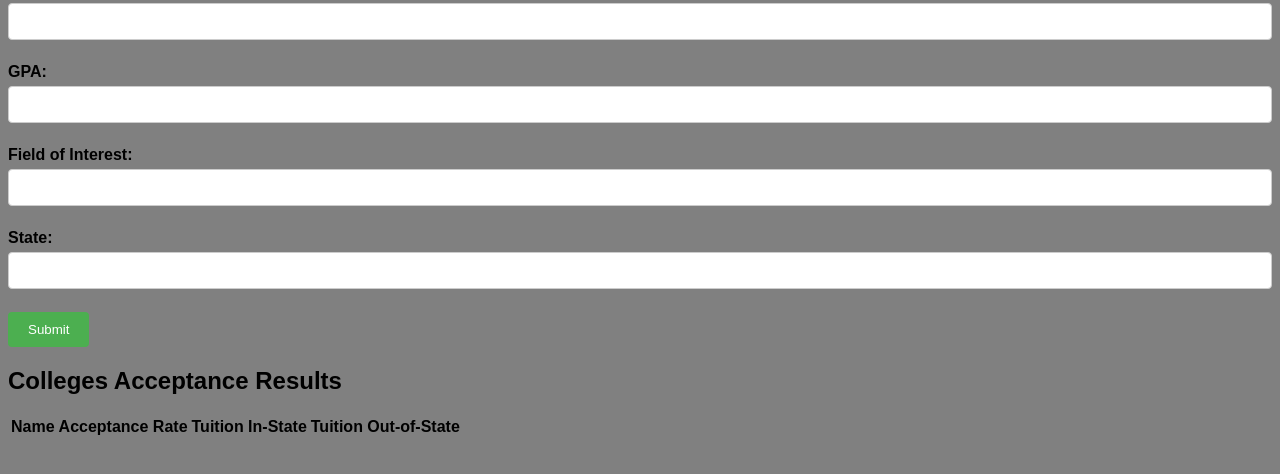
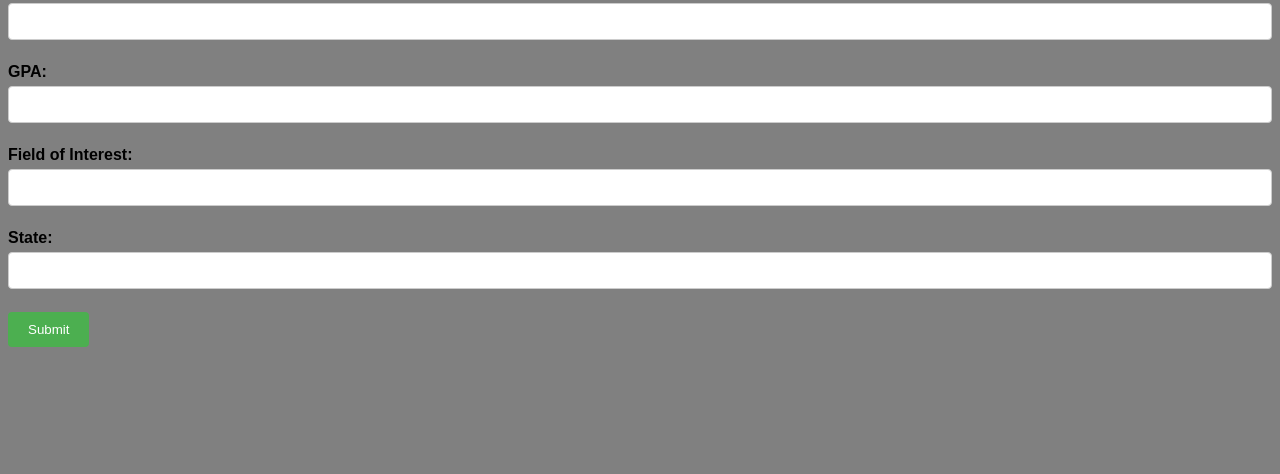
Before and after one commit to aljaarir/CollegeAcceptance, a plain HTML site: page index.html in a window 1280 px wide. Shown: the part 88-562 px from the top of the page. Drawn offline with Linux system fonts and the light colour scheme.

Commit message:
index.html

```diff
--- a/index.html
+++ b/index.html
@@ -28,20 +28,7 @@
     </form>
   </div>
 
-    <div id="results">
-        <h2>Colleges Acceptance Results</h2>
-        <table>
-            <tr>
-                <th>Name</th>
-                <th>Acceptance Rate</th>
-                <th>Tuition In-State</th>
-                <th>Tuition Out-of-State</th>
-            </tr>
-            <!-- Display results here -->
-        </table>
-    </div>
-
-    <script src="b.js"></script>
+  <script src="script.js"></script>
 </body>
 
 </html>
```
Lines whose indentation alone changed are shown as unchanged.
